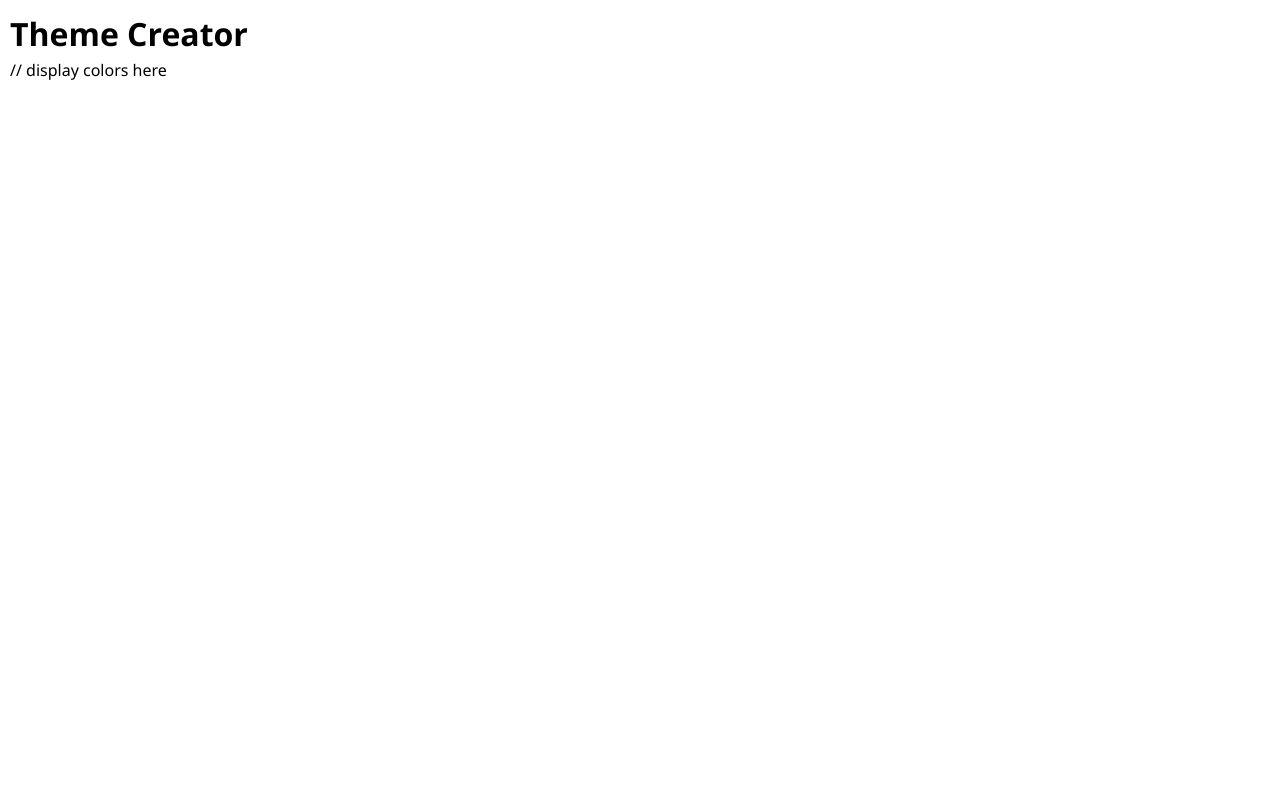
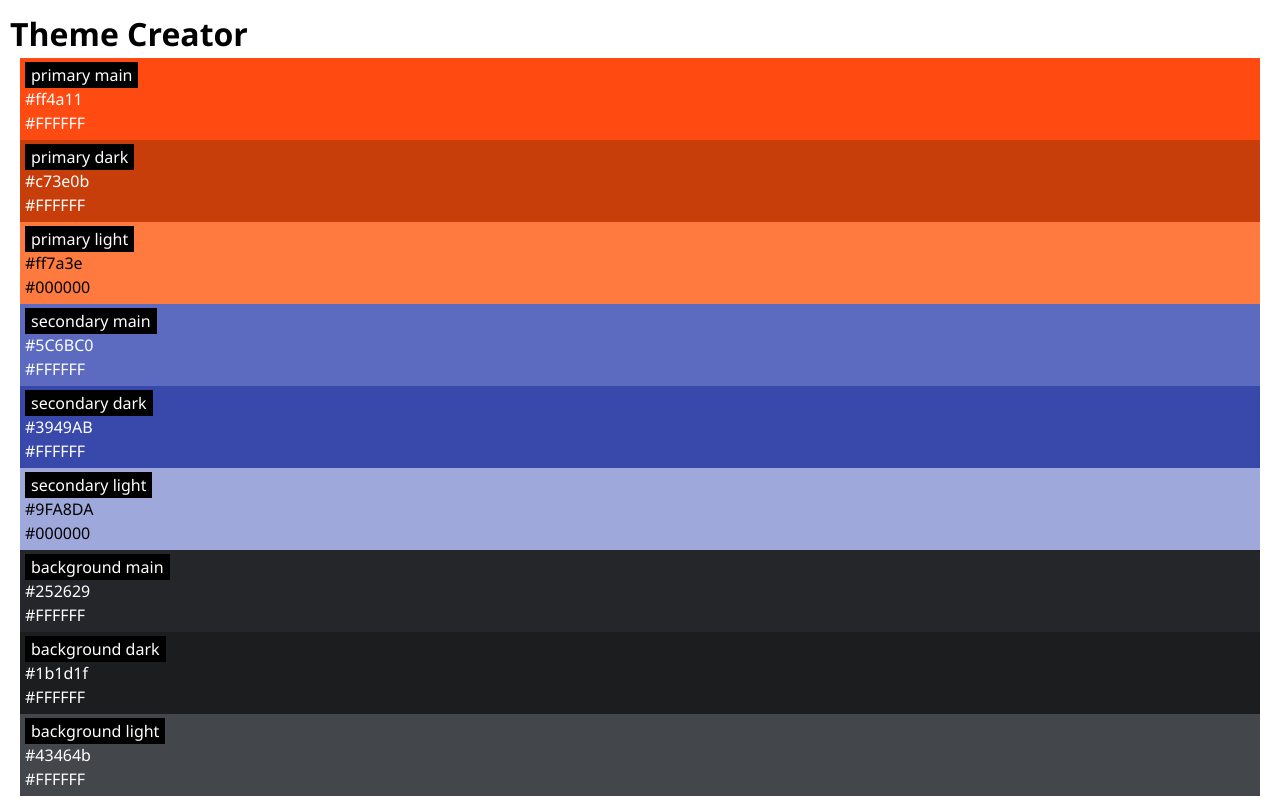
Before and after one commit to doreen-sch/recap-project-4_color-theme-app, a React (Vite) app: page / in a window 1280 px wide. Built offline with nearby package versions, Linux system fonts and the light colour scheme.

Commit message:
display single theme with color cards

```diff
--- a/src/App.jsx
+++ b/src/App.jsx
@@ -6,7 +6,9 @@
   return (
     <>
       <h1>Theme Creator</h1>
-      // display colors here
+      {initialColors.map((color) => (
+        <Color key={color.id} color={color} />
+      ))}
     </>
   );
 }
--- a/src/Components/Color/Color.jsx
+++ b/src/Components/Color/Color.jsx
@@ -1,5 +1,14 @@
 import "./Color.css";
 
 export default function Color({ color }) {
-  return null;
+  return (
+    <div
+      className="color-card"
+      style={{ backgroundColor: color.hex, color: color.contrastText }}
+    >
+      <p className="color-card-headline">{color.role}</p>
+      <p>{color.hex}</p>
+      <p>{color.contrastText}</p>
+    </div>
+  );
 }
```
